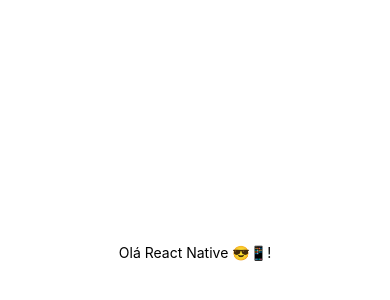
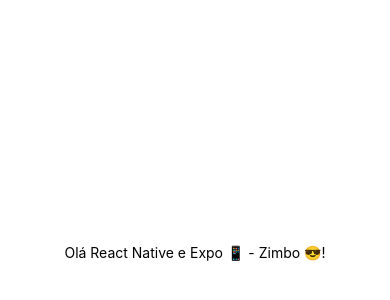
Before and after one commit to ZimboSebastiao/ola-react-native, a React Native app: screen / in a window 390 px wide. Shown: the part 170-470 px from the top of the page. Built offline with nearby package versions, Linux system fonts and the light colour scheme.

Commit message:
Update App.js

```diff
--- a/App.js
+++ b/App.js
@@ -4,7 +4,7 @@
 export default function App() {
   return (
     <View style={styles.container}>
-      <Text>Olá React Native 😎📱!</Text>
+      <Text>Olá React Native e Expo 📱 - Zimbo 😎!</Text>
       <StatusBar style="auto" />
     </View>
   );
```
